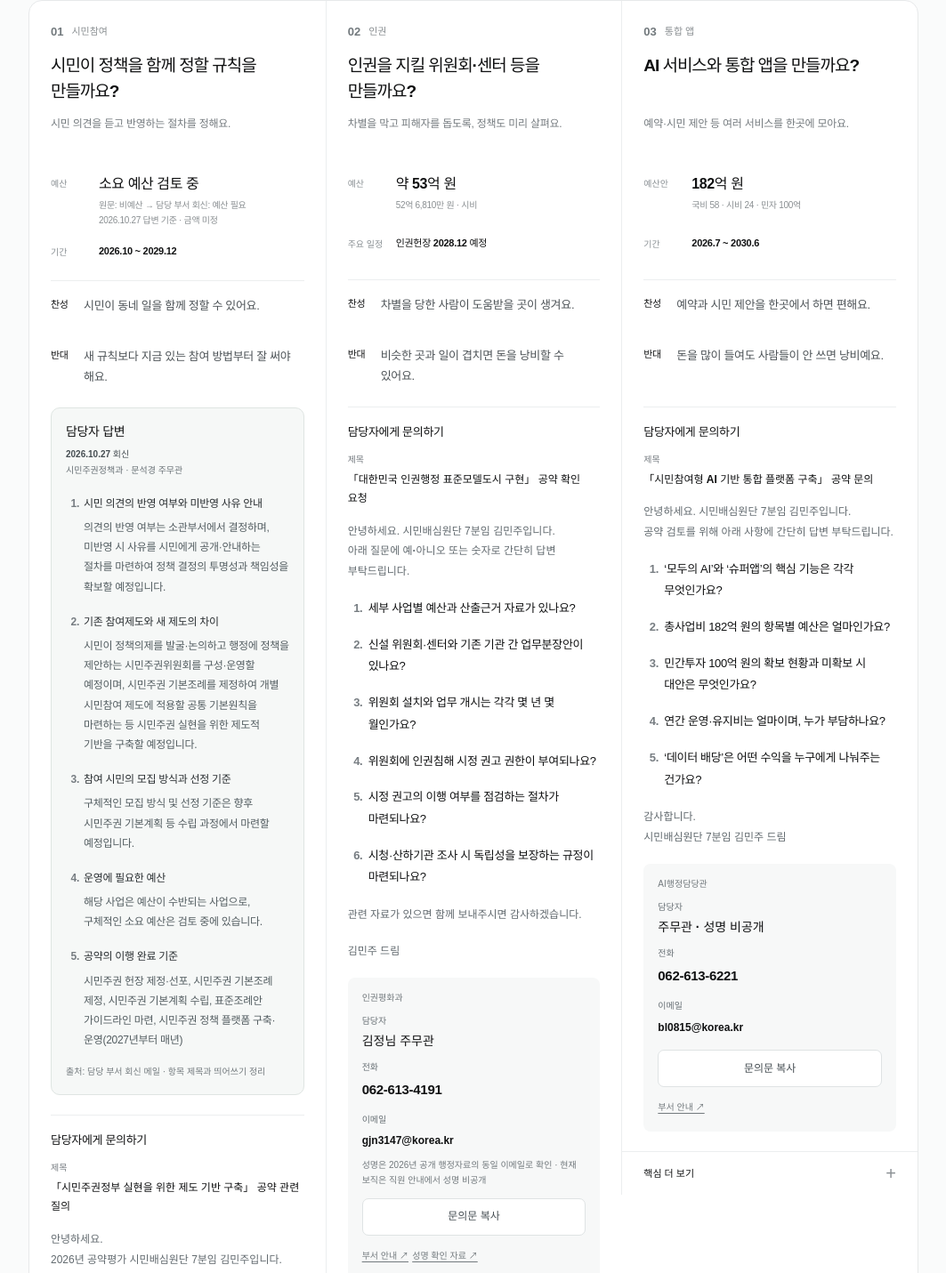
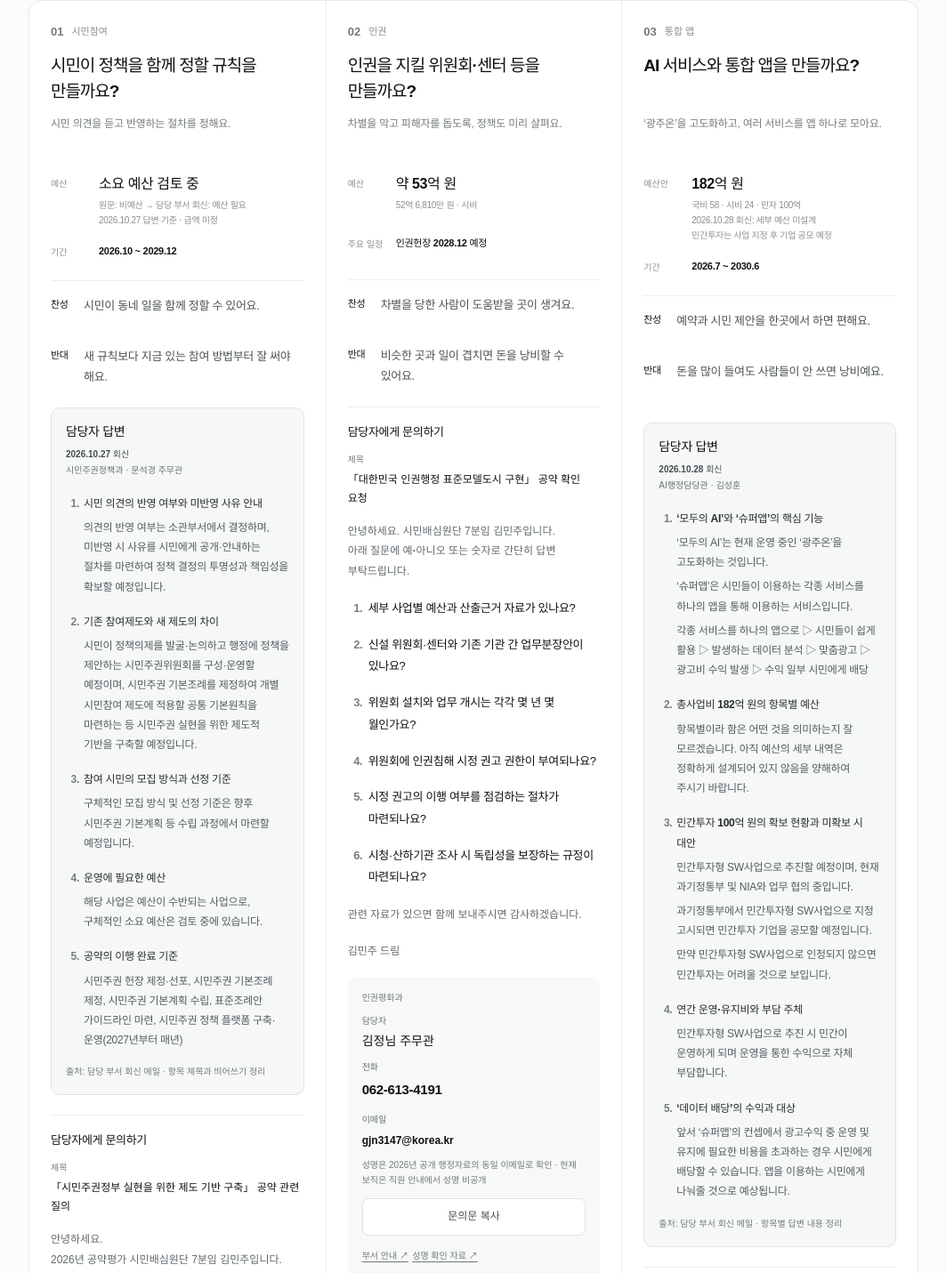
Before and after one commit to rlaalswn729312-wq/citizen-jury-9, a plain HTML site: page index.html in a window 1280 px wide. Shown: the part 641-2072 px from the top of the page at 89% size, without its empty margins (108-1171 px from the left). Drawn offline with Linux system fonts and the light colour scheme.

Commit message:
통합 플랫폼 공약 담당 부서 회신과 예산·배당 조건 반영

```diff
--- a/index.html
+++ b/index.html
@@ -144,9 +144,21 @@
         <article class="policy" id="policy-card-3">
           <div class="card-heading"><span class="number">03</span><span class="category">통합 앱</span></div>
           <h3>AI 서비스와 통합 앱을 만들까요?</h3>
-          <p class="plain-summary">예약·시민 제안 등 여러 서비스를 한곳에 모아요.</p>
-          <dl class="facts"><div><dt>예산안</dt><dd>182억 원<small>국비 58 · 시비 24 · 민자 100억</small></dd></div><div><dt>기간</dt><dd>2026.7 ~ 2030.6</dd></div></dl>
+          <p class="plain-summary">‘광주온’을 고도화하고, 여러 서비스를 앱 하나로 모아요.</p>
+          <dl class="facts"><div><dt>예산안</dt><dd>182억 원<small>국비 58 · 시비 24 · 민자 100억<br>2026.10.28 회신: 세부 예산 미설계<br>민간투자는 사업 지정 후 기업 공모 예정</small></dd></div><div><dt>기간</dt><dd>2026.7 ~ 2030.6</dd></div></dl>
           <div class="opinions" aria-label="통합 앱 찬반 의견 예시"><p><strong>찬성</strong><span>예약과 시민 제안을 한곳에서 하면 편해요.</span></p><p><strong>반대</strong><span>돈을 많이 들여도 사람들이 안 쓰면 낭비예요.</span></p></div>
+          <section class="official-response" aria-labelledby="reply-3">
+            <h4 id="reply-3">담당자 답변</h4>
+            <p class="response-meta"><time datetime="2026-10-28T13:18:00+09:00">2026.10.28 회신</time><br>AI행정담당관 · 김성훈</p>
+            <ol class="response-answers" aria-label="통합 앱 담당자 답변 5개">
+              <li><strong>‘모두의 AI’와 ‘슈퍼앱’의 핵심 기능</strong><p>‘모두의 AI’는 현재 운영 중인 ‘광주온’을 고도화하는 것입니다.</p><p>‘슈퍼앱’은 시민들이 이용하는 각종 서비스를 하나의 앱을 통해 이용하는 서비스입니다.</p><p>각종 서비스를 하나의 앱으로 ▷ 시민들이 쉽게 활용 ▷ 발생하는 데이터 분석 ▷ 맞춤광고 ▷ 광고비 수익 발생 ▷ 수익 일부 시민에게 배당</p></li>
+              <li><strong>총사업비 182억 원의 항목별 예산</strong><p>항목별이라 함은 어떤 것을 의미하는지 잘 모르겠습니다. 아직 예산의 세부 내역은 정확하게 설계되어 있지 않음을 양해하여 주시기 바랍니다.</p></li>
+              <li><strong>민간투자 100억 원의 확보 현황과 미확보 시 대안</strong><p>민간투자형 SW사업으로 추진할 예정이며, 현재 과기정통부 및 NIA와 업무 협의 중입니다.</p><p>과기정통부에서 민간투자형 SW사업으로 지정 고시되면 민간투자 기업을 공모할 예정입니다.</p><p>만약 민간투자형 SW사업으로 인정되지 않으면 민간투자는 어려울 것으로 보입니다.</p></li>
+              <li><strong>연간 운영·유지비와 부담 주체</strong><p>민간투자형 SW사업으로 추진 시 민간이 운영하게 되며 운영을 통한 수익으로 자체 부담합니다.</p></li>
+              <li><strong>‘데이터 배당’의 수익과 대상</strong><p>앞서 ‘슈퍼앱’의 컨셉에서 광고수익 중 운영 및 유지에 필요한 비용을 초과하는 경우 시민에게 배당할 수 있습니다. 앱을 이용하는 시민에게 나눠줄 것으로 예상됩니다.</p></li>
+            </ol>
+            <p class="response-source">출처: 담당 부서 회신 메일 · 항목별 답변 내용 정리</p>
+          </section>
           <section class="official" aria-labelledby="ask-3">
             <h4 id="ask-3">담당자에게 문의하기</h4>
             <div class="inquiry-letter" id="inquiry-3">
@@ -165,7 +177,7 @@
             </div>
             <div class="contact">
               <p class="contact-dept">AI행정담당관</p>
-              <p><span>담당자</span><strong class="contact-name">주무관 · 성명 비공개</strong></p>
+              <p><span>담당자</span><strong class="contact-name">김성훈 담당자</strong></p>
               <p><span>전화</span><a href="tel:0626136221">062-613-6221</a></p>
               <p><span>이메일</span><a href="mailto:bl0815@korea.kr">bl0815@korea.kr</a></p>
               <button class="copy-inquiry" type="button" aria-controls="inquiry-3">문의문 복사</button>
@@ -173,12 +185,12 @@
               <a class="contact-source" href="https://www.jeonnam-gwangju.go.kr/contentsView.do?deptid=6130937&amp;pageId=jngj15&amp;type=lnk" target="_blank" rel="noopener noreferrer">부서 안내 ↗</a>
             </div>
           </section>
-          <details id="policy-3"><summary>핵심 더 보기 <span class="chevron" aria-hidden="true">+</span></summary><div class="detail-body"><ul><li>시민이 <b>제안·평가</b>에 참여하는 AI 서비스를 만들어요.</li><li>여러 행정 서비스를 <b>통합 앱</b>으로 묶어요.</li><li>사업비는 AI 플랫폼 <b>72억</b>, 통합 앱 <b>110억</b>이에요.</li></ul><p class="milestone"><span>검토 중</span>데이터 수익을 시민에게 나누는 방식</p><p class="source">원문 74~76쪽 · AI행정담당관</p></div></details>
+          <details id="policy-3"><summary>핵심 더 보기 <span class="chevron" aria-hidden="true">+</span></summary><div class="detail-body"><ul><li>‘모두의 AI’는 기존 <b>‘광주온’ 고도화</b>예요.</li><li>여러 행정 서비스를 <b>통합 앱</b>으로 묶어요.</li><li>원문 사업비(안)는 AI 플랫폼 <b>72억</b>, 통합 앱 <b>110억</b>이에요.</li></ul><p class="milestone"><span>담당 부서 회신 · 2026.10.28</span>광고수익이 운영·유지비를 초과할 경우 배당 가능<br>대상은 앱 이용 시민으로 예상</p><p class="source">원문 74~76쪽 · AI행정담당관 · 기능·배당 조건은 회신 기준</p></div></details>
         </article>
       </section>
     </section>
     <aside class="review call-guide" aria-labelledby="review-title"><div class="review-heading"><h2 id="review-title">전화할 때 첫마디</h2></div><p class="call-script">“시민배심원단 7분임 김민주입니다. 이 공약의 실무 담당자와 통화하고 싶습니다.”</p><p class="contact-note">질의문·연락처: 시민배심원 제공 자료 · 이메일을 누르면 제목과 본문이 준비된 메일 작성창이 열립니다.</p></aside>
-    <footer class="site-footer"><p>출처: 「7분임(시민주권)」 65~76쪽 · 시민참여 답변: 2026.10.27 담당 부서 회신<br>인권위원회 일정은 원문 71·73쪽이 다름</p><p>자료 요약 · 공식 홈페이지 아님</p></footer>
+    <footer class="site-footer"><p>출처: 「7분임(시민주권)」 65~76쪽<br>담당 부서 회신: 시민참여 2026.10.27 · 통합 앱 2026.10.28<br>인권위원회 일정은 원문 71·73쪽이 다름</p><p>자료 요약 · 공식 홈페이지 아님</p></footer>
   </main>
 
 <script>
```
